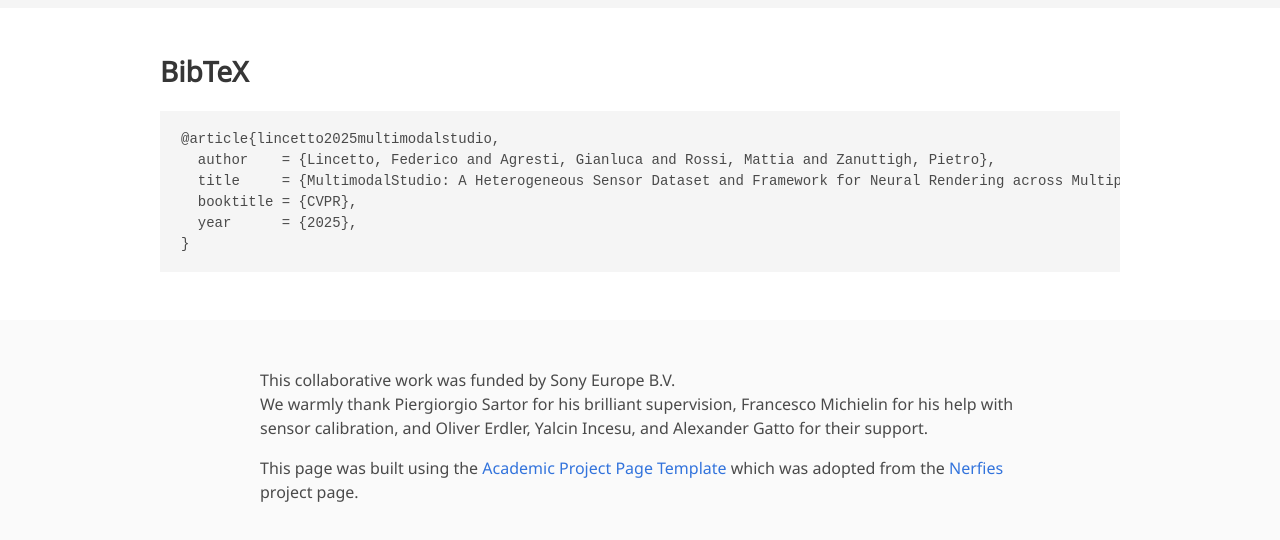
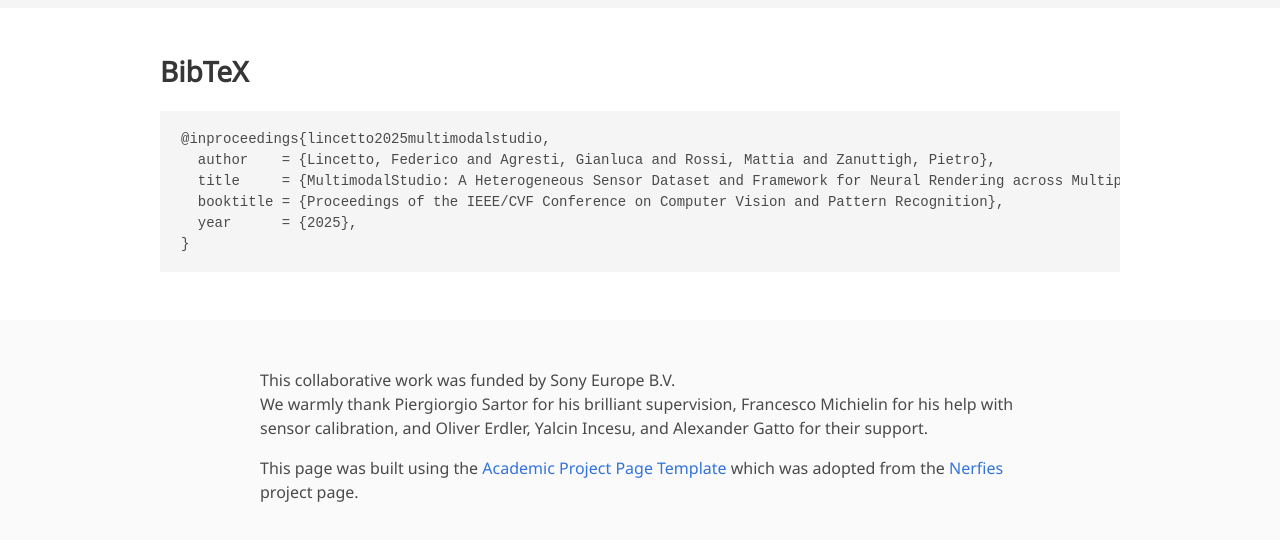
Before and after one commit to LTTM/MultimodalStudio, a plain HTML site: page index.html in a window 1280 px wide. Shown: the part 5044-5584 px from the top of the page. Drawn offline with nearby package versions, Linux system fonts and the light colour scheme; some icons are missing; a web font is replaced by a local one.

Commit message:
bibtex corrected

```diff
--- a/index.html
+++ b/index.html
@@ -380,10 +380,10 @@
 <section class="section" id="BibTeX">
   <div class="container is-max-desktop content">
     <h2 class="title">BibTeX</h2>
-    <pre><code>@article{lincetto2025multimodalstudio,
+    <pre><code>@inproceedings{lincetto2025multimodalstudio,
   author    = {Lincetto, Federico and Agresti, Gianluca and Rossi, Mattia and Zanuttigh, Pietro},
   title     = {MultimodalStudio: A Heterogeneous Sensor Dataset and Framework for Neural Rendering across Multiple Imaging Modalities},
-  booktitle = {CVPR},
+  booktitle = {Proceedings of the IEEE/CVF Conference on Computer Vision and Pattern Recognition},
   year      = {2025},
 }</code></pre>
   </div>
```
